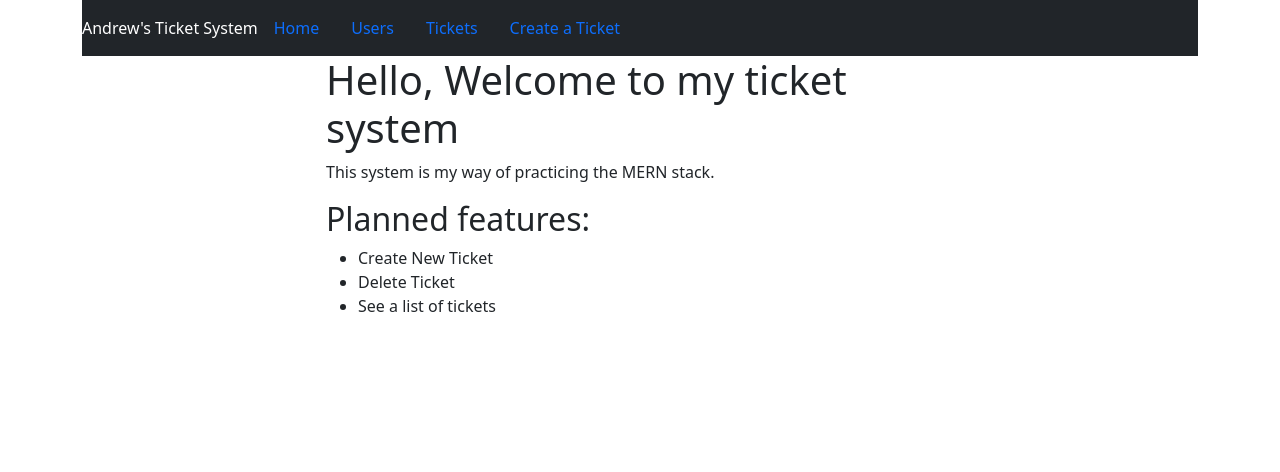
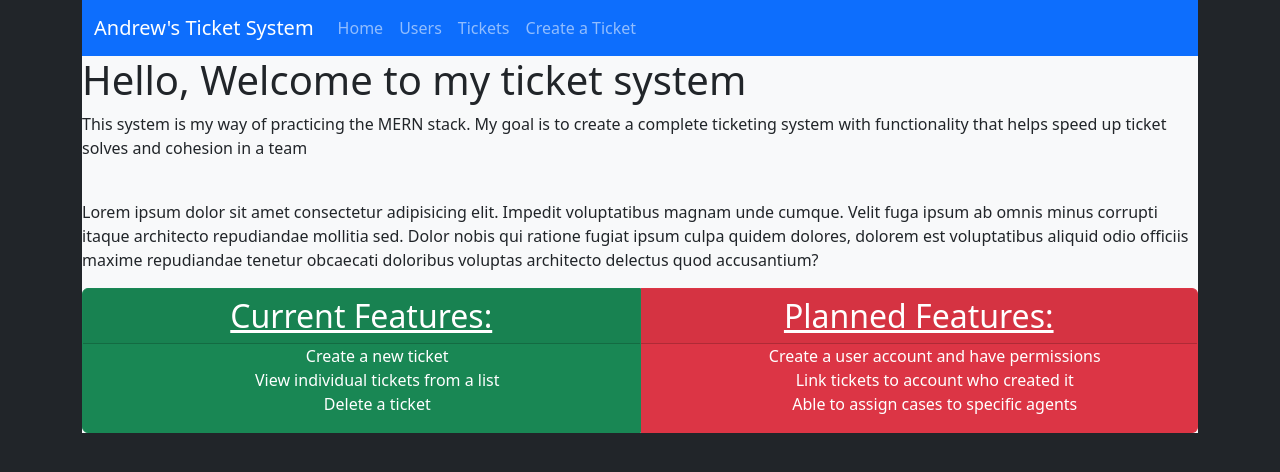
Before and after one commit to ACarr0ll/tickets, a React (Create React App) app: page / in a window 1280 px wide. Shown: the top 472 px of the page. Built offline with nearby package versions, Linux system fonts and the light colour scheme.

Commit message:
Changed layout for home page

```diff
--- a/src/App.js
+++ b/src/App.js
@@ -5,15 +5,16 @@ import Userlist from "./pages/Userlist";
 import Ticketpage from "./pages/Ticketpage";
 import NewTicket from "./pages/NewTicket";
 import Missing from "./pages/Missing";
-import Navbar from "./components/Navbar";
+import Navigation from "./components/Navigation";
 import { Container } from "react-bootstrap";
 import TicketList from "./components/TicketList";
 
 function App() {
   return (
+    <div className="bg-dark">
       <Router>
-      <Container className="container-fluid text-center">
-        <Navbar className="navbar navbar-expand-lg navbar-light bg-light" />
+        <Container>
+          <Navigation />
         </Container>
         <Routes>
           <Route exact path="/" element={<Homepage />} />
@@ -24,6 +25,7 @@ function App() {
           <Route path="*" element={<Missing />} />
         </Routes>
       </Router>
+    </div>
   );
 }
 
--- a/src/components/Navbar.js
+++ /dev/null
@@ -1,27 +0,0 @@
-import React from "react";
-import { Nav } from "react-bootstrap";
-
-const Navbar = () => (
-  <Nav
-    activeKey="/home"
-    className="navbar navbar-expand-lg navbar-light bg-dark d-flex"
-  >
-    <Nav.Item>
-      <span className="header">Andrew's Ticket System</span>
-    </Nav.Item>
-    <Nav.Item>
-      <Nav.Link href="/">Home</Nav.Link>
-    </Nav.Item>
-    <Nav.Item>
-      <Nav.Link href="/user">Users</Nav.Link>
-    </Nav.Item>
-    <Nav.Item>
-      <Nav.Link href="/tickets">Tickets</Nav.Link>
-    </Nav.Item>
-    <Nav.Item>
-      <Nav.Link href="/ticket/new">Create a Ticket</Nav.Link>
-    </Nav.Item>
-  </Nav>
-);
-
-export default Navbar;
--- /dev/null
+++ b/src/components/Navigation.js
@@ -0,0 +1,33 @@
+import React from "react";
+import Nav from "react-bootstrap/Nav";
+import Navbar from "react-bootstrap/Navbar";
+import Container from "react-bootstrap/Container";
+
+const Navigation = () => (
+  <Navbar bg="primary" expand="lg" variant="dark" sticky="top">
+    <Container>
+      <Navbar.Brand href="/">
+        <span className="text-white">Andrew's Ticket System</span>
+      </Navbar.Brand>
+      <Navbar.Toggle aria-controls="navigation" />
+      <Navbar.Collapse id="navigation">
+        <Nav activeKey="/home" className="me-auto">
+          <Nav.Item>
+            <Nav.Link href="/">Home</Nav.Link>
+          </Nav.Item>
+          <Nav.Item>
+            <Nav.Link href="/user">Users</Nav.Link>
+          </Nav.Item>
+          <Nav.Item>
+            <Nav.Link href="/tickets">Tickets</Nav.Link>
+          </Nav.Item>
+          <Nav.Item>
+            <Nav.Link href="/ticket/new">Create a Ticket</Nav.Link>
+          </Nav.Item>
+        </Nav>
+      </Navbar.Collapse>
+    </Container>
+  </Navbar>
+);
+
+export default Navigation;
--- a/src/components/TicketList.js
+++ b/src/components/TicketList.js
@@ -1,6 +1,7 @@
 import React from "react";
 import axios from "axios";
 import { Link } from "react-router-dom";
+import Container from "react-bootstrap/Container";
 
 const API_ENDPOINT = process.env.REACT_APP_API_ENDPOINT;
 
@@ -30,6 +31,7 @@ class TicketList extends React.Component {
 
   render() {
     return (
+      <Container>
         <ul>
           {this.state.data.map((ticket) => (
             <li key={ticket._id}>
@@ -39,6 +41,7 @@ class TicketList extends React.Component {
             </li>
           ))}
         </ul>
+      </Container>
     );
   }
 }
--- a/src/index.css
+++ b/src/index.css
@@ -1,13 +1,14 @@
 body {
   margin: 0;
-  font-family: -apple-system, BlinkMacSystemFont, 'Segoe UI', 'Roboto', 'Oxygen',
-    'Ubuntu', 'Cantarell', 'Fira Sans', 'Droid Sans', 'Helvetica Neue',
+  font-family: -apple-system, BlinkMacSystemFont, "Segoe UI", "Roboto", "Oxygen",
+    "Ubuntu", "Cantarell", "Fira Sans", "Droid Sans", "Helvetica Neue",
     sans-serif;
   -webkit-font-smoothing: antialiased;
   -moz-osx-font-smoothing: grayscale;
+  background-color: #212529 !important;
 }
 
 code {
-  font-family: source-code-pro, Menlo, Monaco, Consolas, 'Courier New',
+  font-family: source-code-pro, Menlo, Monaco, Consolas, "Courier New",
     monospace;
 }
--- a/src/index.js
+++ b/src/index.js
@@ -1,3 +1,4 @@
+import "./index.css";
 import * as React from "react";
 import ReactDOM from "react-dom/client";
 import App from "./App.js";
--- a/src/pages/Homepage.js
+++ b/src/pages/Homepage.js
@@ -1,18 +1,74 @@
 import React from "react";
+import Container from "react-bootstrap/Container";
+import Card from "react-bootstrap/Card";
+import CardGroup from "react-bootstrap/CardGroup";
+
+const removeBullets = {
+  listStyle: "none",
+};
 
 const Homepage = () => (
-  <div className="container-fluid">
-    <div className="w-50 mx-auto">
+  <Container>
+    <div className="bg-light">
       <h1 className="mr-auto">Hello, Welcome to my ticket system</h1>
-      <p> This system is my way of practicing the MERN stack.</p>
-      <h2>Planned features:</h2>
-      <ul>
-        <li>Create New Ticket</li>
-        <li>Delete Ticket</li>
-        <li>See a list of tickets</li>
-      </ul>
+      <p>
+        {" "}
+        This system is my way of practicing the MERN stack. My goal is to create
+        a complete ticketing system with functionality that helps speed up
+        ticket solves and cohesion in a team
+      </p>
+      <br />
+      <p>
+        Lorem ipsum dolor sit amet consectetur adipisicing elit. Impedit
+        voluptatibus magnam unde cumque. Velit fuga ipsum ab omnis minus
+        corrupti itaque architecto repudiandae mollitia sed. Dolor nobis qui
+        ratione fugiat ipsum culpa quidem dolores, dolorem est voluptatibus
+        aliquid odio officiis maxime repudiandae tenetur obcaecati doloribus
+        voluptas architecto delectus quod accusantium?
+      </p>
+      <CardGroup>
+        <Card
+          border="success"
+          bg="success"
+          text="white"
+          className="justify-content-center"
+        >
+          <Card.Header as="h2">
+            <div className="text-center">
+              <u>Current Features:</u>
+            </div>
+          </Card.Header>
+          <Card.Text as="div">
+            <ul style={removeBullets} className="text-center">
+              <li>Create a new ticket</li>
+              <li>View individual tickets from a list</li>
+              <li>Delete a ticket</li>
+            </ul>
+          </Card.Text>
+        </Card>
+        <Card
+          border="danger"
+          bg="danger"
+          text="white"
+          className="justify-content-center"
+        >
+          <Card.Header as="h2">
+            <div className="text-center">
+              <u>Planned Features:</u>
+            </div>
+          </Card.Header>
+          <Card.Text as="div">
+            <ul style={removeBullets} className="text-center">
+              <li>Create a user account and have permissions</li>
+              <li>Link tickets to account who created it</li>
+              <li>Able to assign cases to specific agents</li>
+              <li></li>
+            </ul>
+          </Card.Text>
+        </Card>
+      </CardGroup>
     </div>
-  </div>
+  </Container>
 );
 
 export default Homepage;
--- a/src/pages/NewTicket.js
+++ b/src/pages/NewTicket.js
@@ -2,6 +2,7 @@ import React, { useState } from "react";
 import { useNavigate } from "react-router-dom";
 import axios from "axios";
 import uuid from "react-uuid";
+import Container from "react-bootstrap/Container";
 
 const API_ENDPOINT = process.env.REACT_APP_API_ENDPOINT;
 
@@ -26,7 +27,7 @@ const NewTicket = () => {
   };
 
   return (
-    <div>
+    <Container>
       <form onSubmit={sendTicket}>
         <div>
           <h1>Create a new Ticket!</h1>
@@ -57,7 +58,7 @@ const NewTicket = () => {
           <button type="submit">Submit</button>
         </div>
       </form>
-    </div>
+    </Container>
   );
 };
 
--- a/src/pages/Ticketpage.js
+++ b/src/pages/Ticketpage.js
@@ -33,14 +33,16 @@ const Ticketpage = () => {
   if (!ticket) return <>No Ticket Available</>;
 
   return (
-    <>
+    <div className="container-fluid">
+      <div className="w-50 mx-auto">
         <h1>Ticket {ticket.id}</h1>
         <p>{ticket.subject}</p>
         <p>{ticket.description}</p>
         <form onSubmit={handleSubmit}>
           <Button type="submit">Delete</Button>
         </form>
-    </>
+      </div>
+    </div>
   );
 };
 
--- a/src/pages/Userlist.js
+++ b/src/pages/Userlist.js
@@ -1,9 +1,10 @@
 import React from "react";
+import Container from "react-bootstrap/Container";
 
 const Userlist = () => (
-  <>
+  <Container>
     <h1>Users</h1>
-  </>
+  </Container>
 );
 
 export default Userlist;
```
Lines whose indentation alone changed are shown as unchanged.
